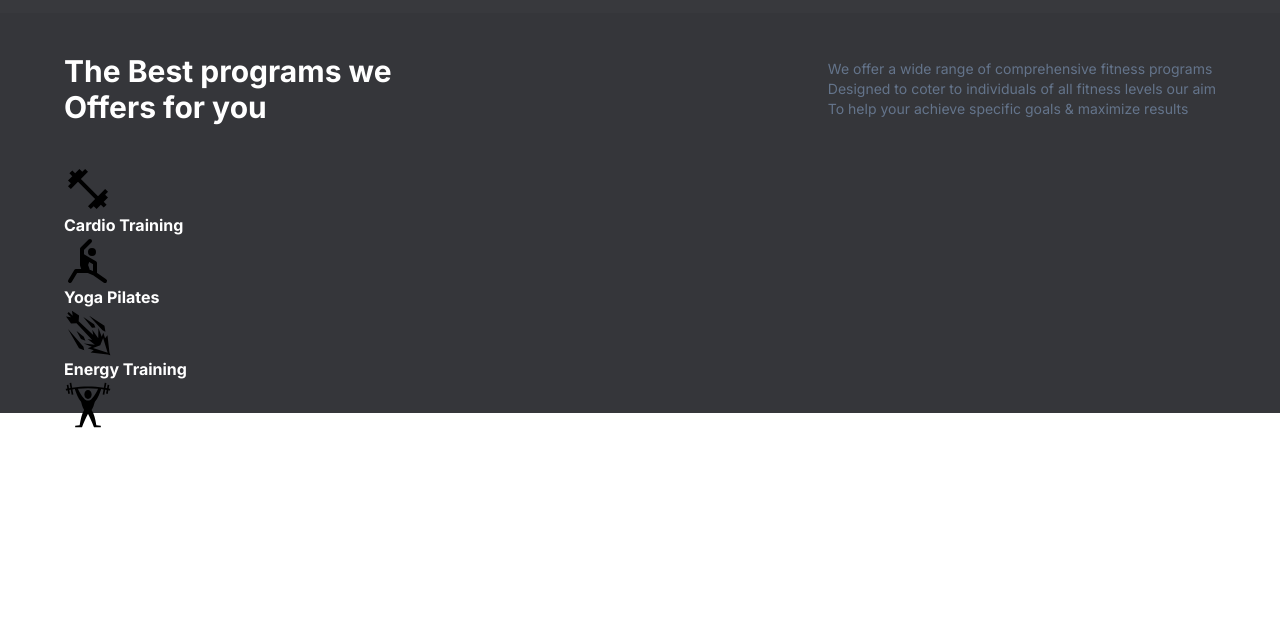
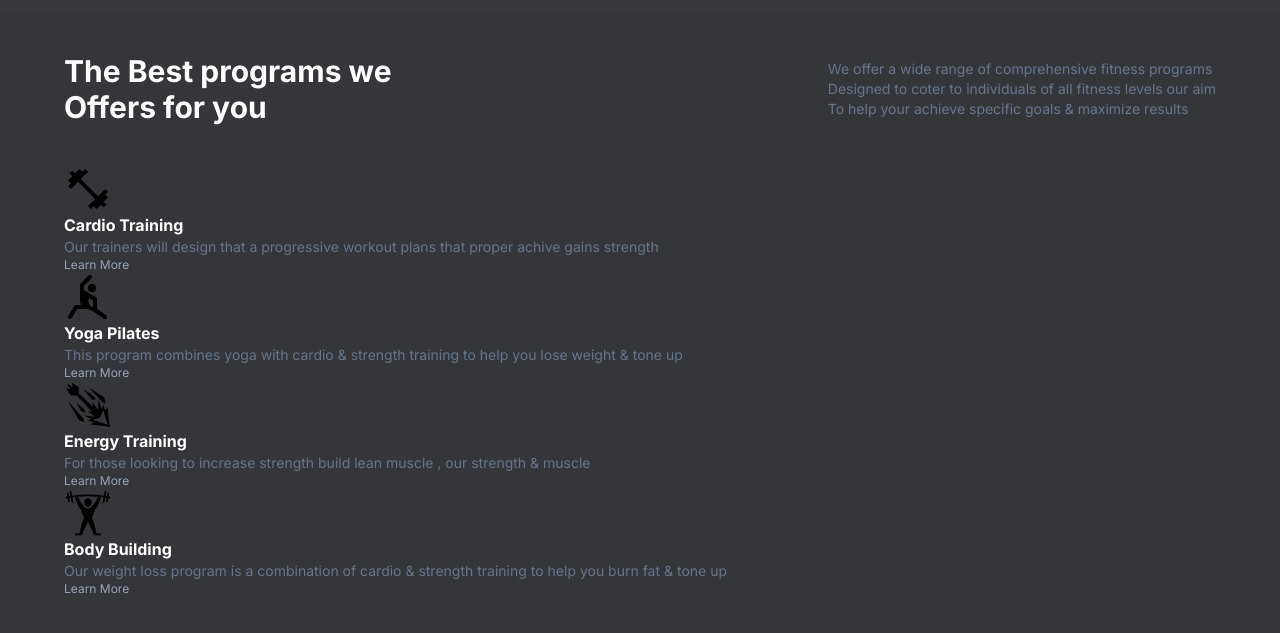
Before and after one commit to tchasinga/gym-rooms, a Next.js app: page / in a window 1280 px wide. Shown: the part 1663-2296 px from the top of the page. Before the commit the page ends 2116 px from the top, so only its background shows below. Built offline with nearby package versions, Linux system fonts and the light colour scheme.

Commit message:
new code commit

```diff
--- a/src/app/components/BestOffer.jsx
+++ b/src/app/components/BestOffer.jsx
@@ -18,7 +18,7 @@ export default function BestOffer() {
          </div>
       </div>
 
-      <div className=''>
+      <div className='myfirstgrid'>
         <div className=' mt-10 myfirstgrid'>
           {myObject.map((item, index) => {
             return (
@@ -29,6 +29,12 @@ export default function BestOffer() {
                 <div className=''>
                   <h1 className='text-white text-1xl font-bold'>{item.title}</h1>
                 </div>
+                <div className='text-slate-500 text-sm font-normal'>
+                  <p>{item.text}</p>
+                  </div>
+                <div className="">
+                  <h1 className='text-slate-400 text-xs font-normal'>{item.learn}</h1>
+                </div>
               </div>
             )
           })}
--- a/src/app/globals.css
+++ b/src/app/globals.css
@@ -63,14 +63,13 @@ section:nth-child(1){
 }
 
 .NewCodeIsnow{
-  height: 50vh;
   width: 100%;
   background: #35363A;
 }
 
 .myfirstgrid{
   display: grid;
-  grid-template-columns: repeat(autofit, minmax(300px, 1fr));
+  grid-template-columns: repeat(autofit, minmax(190px, 1fr));
 }
 
 
```
